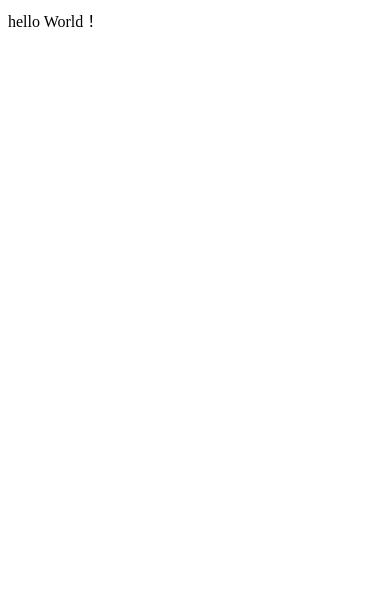
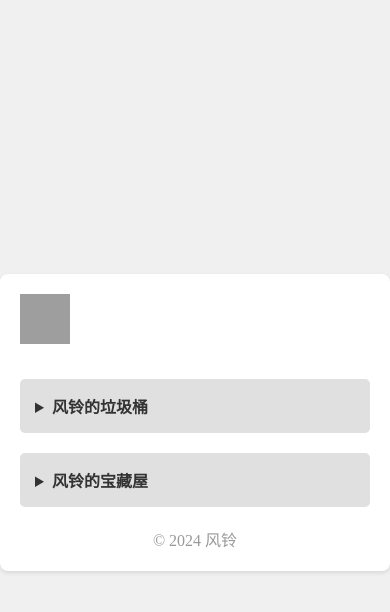
Before and after one commit to Voia/1, a plain HTML site: page index.html in a window 390 px wide. Drawn offline with Linux system fonts and the light colour scheme; grey boxes are pictures that could not be loaded.

Commit message:
Update index.html

```diff
--- a/index.html
+++ b/index.html
@@ -1,11 +1,109 @@
 <!DOCTYPE html>
 <html lang="en">
+
 <head>
-  <meta charset="UTF-8">
-  <meta name="viewport" content="width=device-width, initial-scale=1.0">
-  <title>风铃</title>
+    <meta charset="UTF-8">
+    <meta name="viewport" content="width=device-width, initial-scale=1.0">
+    <title>个人博客</title>
+    <style>
+        body {
+            display: flex;
+            justify-content: center;
+            align-items: center;
+            height: 100vh;
+            margin: 0;
+            background-color: #f0f0f0;
+        }
+
+       .blog-container {
+            max-width: 600px;
+            width: 90%;
+            background-color: white;
+            padding: 20px;
+            border-radius: 8px;
+            box-shadow: 0 2px 4px rgba(0, 0, 0, 0.1);
+        }
+
+        details {
+            background-color: #e0e0e0;
+            padding: 15px;
+            margin-bottom: 20px;
+            border-radius: 5px;
+            cursor: pointer;
+        }
+
+        details summary {
+            font-weight: bold;
+            color: #333;
+        }
+
+        details[open] summary {
+            margin-bottom: 10px;
+        }
+
+        details p {
+            color: #666;
+            font-size: 18px;
+            line-height: 1.5;
+        }
+
+        /* 媒体查询：当屏幕宽度小于等于 768px（通常是手机屏幕大小）时 */
+        @media (max-width: 768px) {
+           .blog-container {
+                width: 100%;
+            }
+        }
+
+        /* 样式化 logo */
+       .logo {
+            width: 50px;
+            height: 50px;
+            background-image: url(https://s2.loli.net/2024/08/04/4qWCcUbyP876fDn.jpg);
+            background-size: cover;
+            margin-bottom: 15px;
+        }
+
+        /* 导航栏样式 */
+       .nav {
+            display: flex;
+            justify-content: space-between;
+            margin-bottom: 20px;
+        }
+
+       .nav a {
+            text-decoration: none;
+            color: #333;
+            padding: 5px 10px;
+            border: 1px solid #ccc;
+            border-radius: 5px;
+        }
+
+        /* 页脚样式 */
+       .footer {
+            text-align: center;
+            margin-top: 20px;
+            color: #999;
+        }
+    </style>
 </head>
+
 <body>
-  hello World！
+    <div class="blog-container">
+        <div class="logo"></div>
+        <div class="nav">
+        </div>
+        <details>
+            <summary>风铃的垃圾桶</summary>
+            <p>这里是风铃的垃圾桶。</p>
+        </details>
+        <details>
+            <summary>风铃的宝藏屋</summary>
+            <p>这里是风铃的小小宝藏屋，里面可能会藏有一些有趣的东西。~</p>
+        </details>
+        <div class="footer">
+            © 2024 风铃
+        </div>
+    </div>
 </body>
+
 </html>
```
